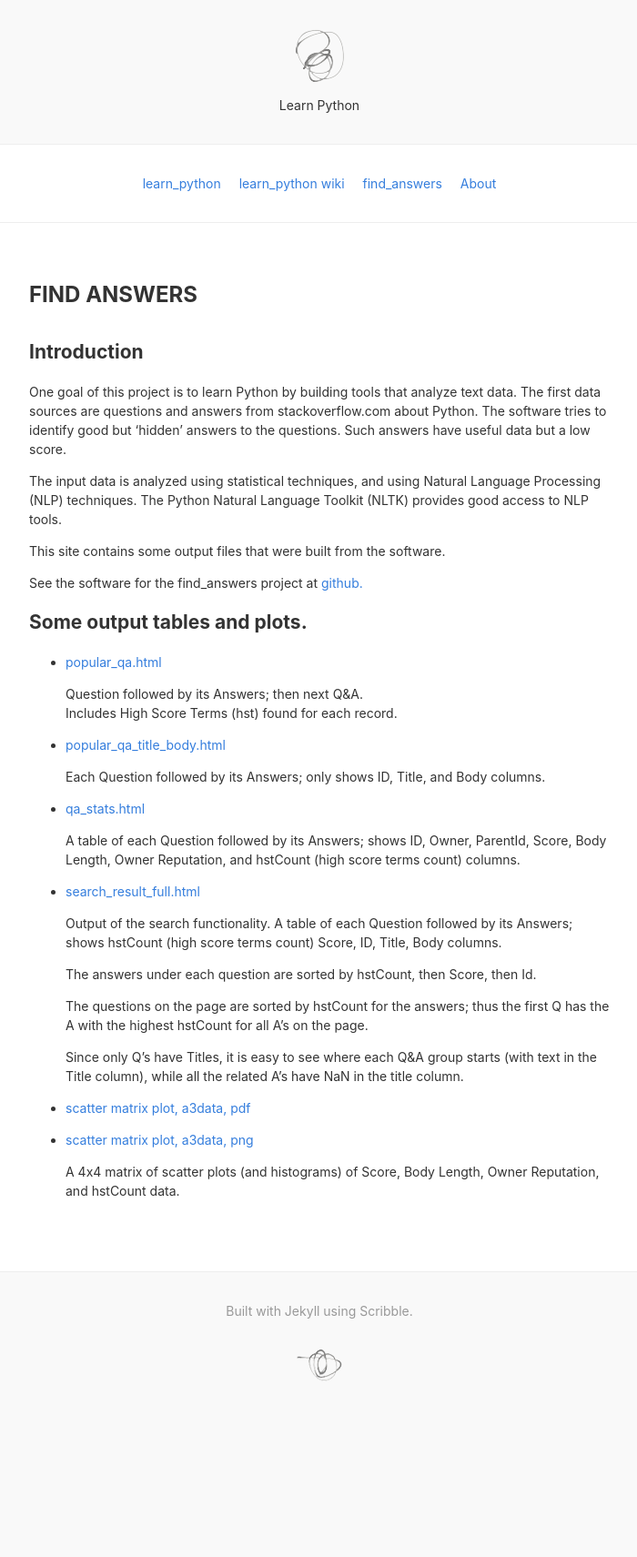
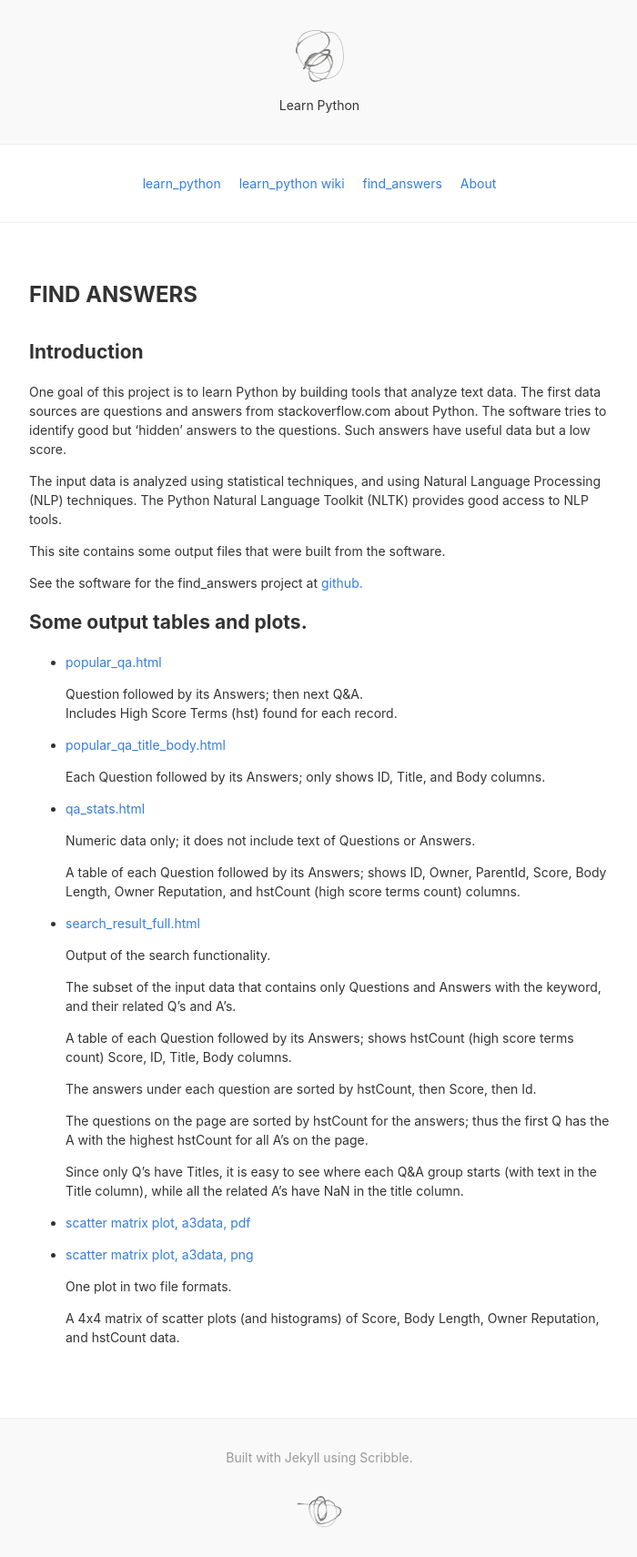
Before and after one commit to clp/learn_python, a Jekyll site: the page built from docs/find_answers/index.md, in a window 1280 px wide. Shown: the whole page at 91% size, without its empty margins (289-989 px from the left). Built offline with Jekyll 4.4.1, drawn with Linux system fonts in a browser that asks for light colours; nearby versions of some CDN libraries; before the commit the page ends 1550 px from its top, so only the background shows below that.

Commit message:
Add small details to the docs about sample output files.

```diff
--- a/docs/find_answers/index.md
+++ b/docs/find_answers/index.md
@@ -37,6 +37,9 @@ See the software for the find_answers project at
 
 * [qa_stats.html](qa_stats.html)
 
+  Numeric data only;
+  it does not include text of Questions or Answers.
+
   A table of each Question followed by its Answers;
   shows ID, Owner, ParentId,
   Score, Body Length, Owner Reputation, and hstCount
@@ -45,6 +48,11 @@ See the software for the find_answers project at
 * [search_result_full.html](search_result_full.html)
 
   Output of the search functionality.
+
+  The subset of the input data that contains only Questions
+  and Answers with the keyword,
+  and their related Q's and A's.
+
   A table of each Question followed by its Answers;
   shows
   hstCount
@@ -66,5 +74,7 @@ See the software for the find_answers project at
 * [scatter matrix plot, a3data, pdf](scat_mat_plot_4x4_a3data.pdf)
 * [scatter matrix plot, a3data, png](scat_mat_plot_4x4_a3data.png)
 
+  One plot in two file formats.
+
   A 4x4 matrix of scatter plots (and histograms) of
   Score, Body Length, Owner Reputation, and hstCount data.
```
